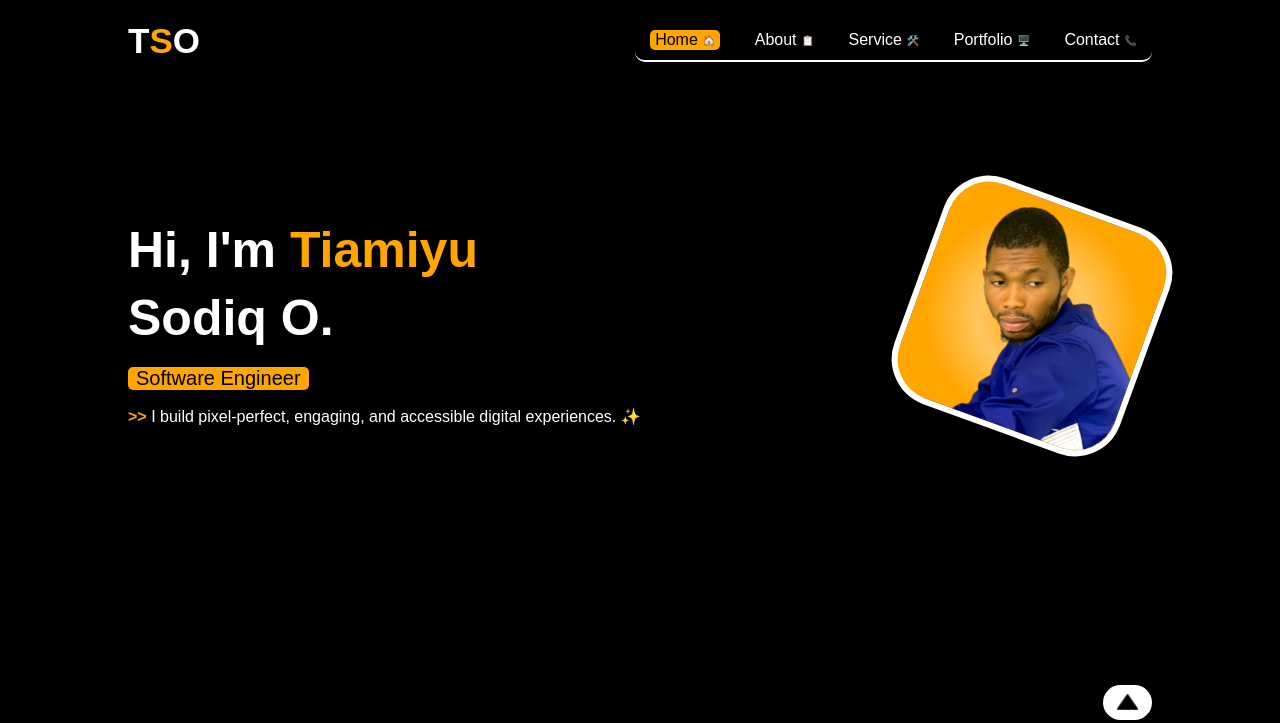
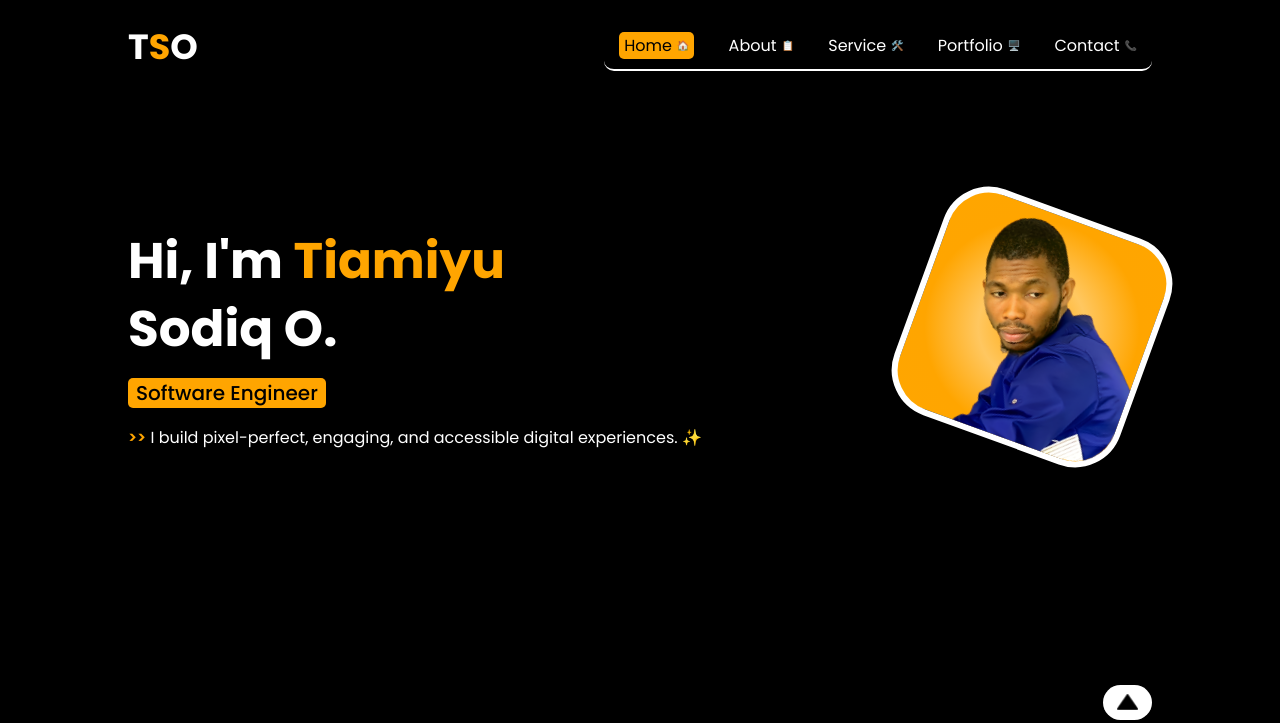
Before and after one commit to tsocreativedev/tso-portfolio, a plain HTML site: page index.html in a window 1280 px wide. Shown: the top 723 px of the page. Drawn offline with nearby package versions, Linux system fonts and the light colour scheme.

Commit message:
Update index.html

```diff
--- a/index.html
+++ b/index.html
@@ -10,6 +10,9 @@
     />
     <link rel="stylesheet" href="assets/css/style.css" />
     <link rel="stylesheet" href="assets/css/style-mobile.css" />
+
+    <link rel="preconnect" href="https://fonts.gstatic.com" crossorigin>
+    <link href="https://fonts.googleapis.com/css2?family=Poppins:ital,wght@0,100;0,200;0,300;0,400;0,500;0,600;0,700;0,800;0,900;1,100;1,200;1,300;1,400;1,500;1,600;1,700;1,800;1,900&display=swap" rel="stylesheet">
   </head>
   <body>
     <!--------------------Header------------------->
```
